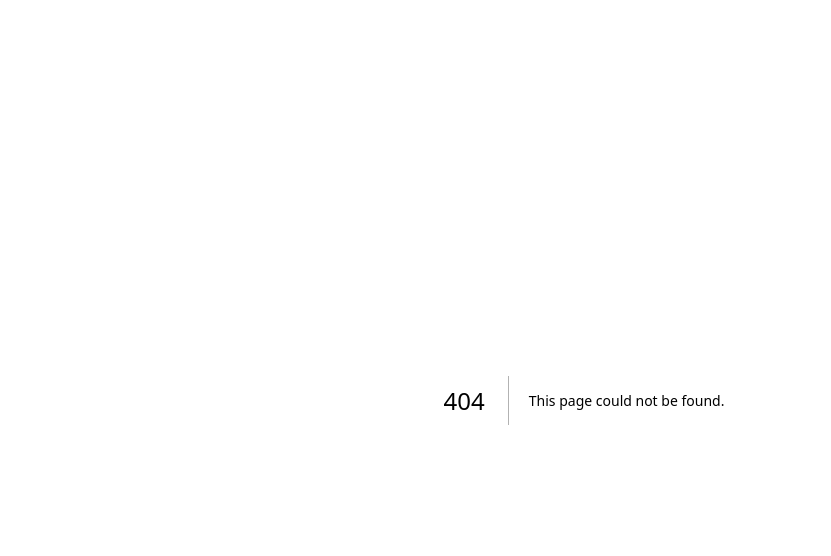
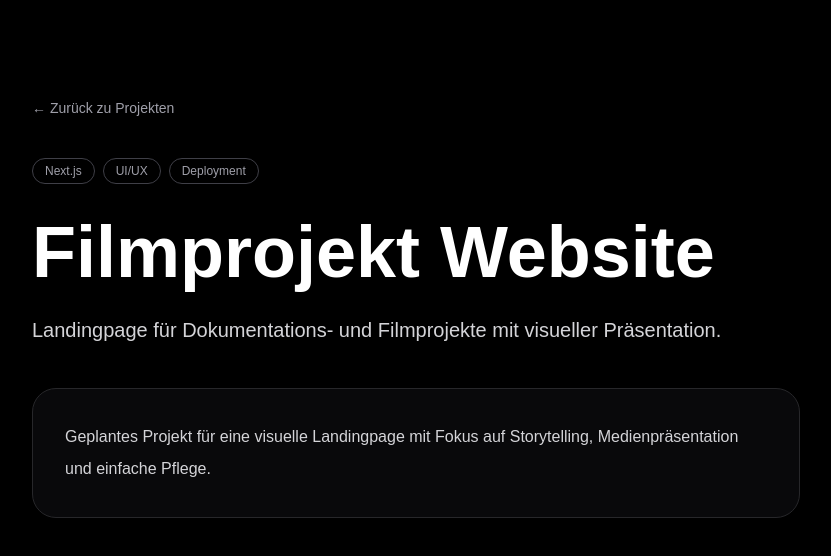
Before and after one commit to platform-eva/portfolio, a Next.js app: page /projects/filmprojekt-website in a window 1280 px wide. Before the commit this address had no page. Shown: the top 556 px of the page, without its empty margins (56-887 px from the left). Built offline with nearby package versions, Linux system fonts and the light colour scheme.

Commit message:
Add project detail pages

```diff
--- /dev/null
+++ b/app/projects/[slug]/page.tsx
@@ -0,0 +1,54 @@
+import Link from "next/link";
+import { notFound } from "next/navigation";
+import { projects } from "@/data/projects";
+import { Badge } from "@/components/ui/Badge";
+import { Container } from "@/components/ui/Container";
+
+type ProjectPageProps = {
+  params: Promise<{
+    slug: string;
+  }>;
+};
+
+export default async function ProjectPage({ params }: ProjectPageProps) {
+  const { slug } = await params;
+  const project = projects.find((project) => project.slug === slug);
+
+  if (!project) {
+    notFound();
+  }
+
+  return (
+    <main className="min-h-screen bg-black py-24 text-white">
+      <Container>
+        <Link href="/#projects" className="mb-10 inline-block text-sm text-zinc-400 hover:text-white">
+          ← Zurück zu Projekten
+        </Link>
+
+        <div className="mb-8 flex flex-wrap gap-2">
+          {project.technologies.map((tech) => (
+            <Badge key={tech}>{tech}</Badge>
+          ))}
+        </div>
+
+        <h1 className="mb-6 text-5xl font-bold md:text-7xl">
+          {project.title}
+        </h1>
+
+        <p className="mb-10 max-w-3xl text-xl leading-9 text-zinc-300">
+          {project.description}
+        </p>
+
+        <article className="max-w-3xl rounded-3xl border border-zinc-800 bg-zinc-950 p-8 leading-8 text-zinc-300">
+          {project.details}
+        </article>
+      </Container>
+    </main>
+  );
+}
+
+export function generateStaticParams() {
+  return projects.map((project) => ({
+    slug: project.slug,
+  }));
+}
--- a/components/ui/ProjectCard.tsx
+++ b/components/ui/ProjectCard.tsx
@@ -1,3 +1,4 @@
+import Link from "next/link";
 import { Project } from "@/types/project";
 import { Badge } from "@/components/ui/Badge";
 
@@ -7,7 +8,8 @@ type ProjectCardProps = {
 
 export function ProjectCard({ project }: ProjectCardProps) {
   return (
-    <article className="group rounded-3xl border border-zinc-800 bg-zinc-950 p-8 transition duration-300 hover:-translate-y-2 hover:border-zinc-600">
+    <Link href={`/projects/${project.slug}`} className="group block">
+      <article className="h-full rounded-3xl border border-zinc-800 bg-zinc-950 p-8 transition duration-300 group-hover:-translate-y-2 group-hover:border-zinc-600">
         <div className="mb-6 flex flex-wrap gap-2">
           {project.technologies.map((tech) => (
             <Badge key={tech}>{tech}</Badge>
@@ -19,6 +21,11 @@ export function ProjectCard({ project }: ProjectCardProps) {
         </h3>
 
         <p className="leading-7 text-zinc-400">{project.description}</p>
+
+        <p className="mt-6 text-sm text-zinc-500 group-hover:text-white">
+          Details ansehen →
+        </p>
       </article>
+    </Link>
   );
 }
--- a/data/projects.ts
+++ b/data/projects.ts
@@ -3,22 +3,29 @@ import { Project } from "@/types/project";
 export const projects: Project[] = [
   {
     title: "Portfolio Website",
+    slug: "portfolio-website",
     description:
-      "Modernes Portfolio mit Next.js, Tailwind CSS und Framer Motion.",
-    technologies: ["Next.js", "TypeScript", "Tailwind"],
+      "Modernes Portfolio mit Next.js, Tailwind CSS, Framer Motion und Docker.",
+    technologies: ["Next.js", "TypeScript", "Tailwind", "Docker", "Vercel"],
+    details:
+      "Dieses Projekt zeigt eine moderne Portfolio-Website mit komponentenbasierter Architektur, responsivem Design, Docker-Setup, GitHub Actions und Deployment über Vercel.",
   },
-
   {
     title: "PAH GmbH Website",
+    slug: "pah-gmbh-website",
     description:
       "Professionelle Firmenwebsite mit modernem Design und Fokus auf Performance.",
     technologies: ["React", "SEO", "Responsive Design"],
+    details:
+      "Geplantes Kundenprojekt für eine schnelle, wartungsarme Firmenwebsite mit klarer Struktur und professioneller Außendarstellung.",
   },
-
   {
     title: "Filmprojekt Website",
+    slug: "filmprojekt-website",
     description:
       "Landingpage für Dokumentations- und Filmprojekte mit visueller Präsentation.",
     technologies: ["Next.js", "UI/UX", "Deployment"],
+    details:
+      "Geplantes Projekt für eine visuelle Landingpage mit Fokus auf Storytelling, Medienpräsentation und einfache Pflege.",
   },
 ];
--- a/types/project.ts
+++ b/types/project.ts
@@ -1,5 +1,7 @@
 export type Project = {
   title: string;
+  slug: string;
   description: string;
   technologies: string[];
+  details: string;
 };
```
Lines whose indentation alone changed are shown as unchanged.
